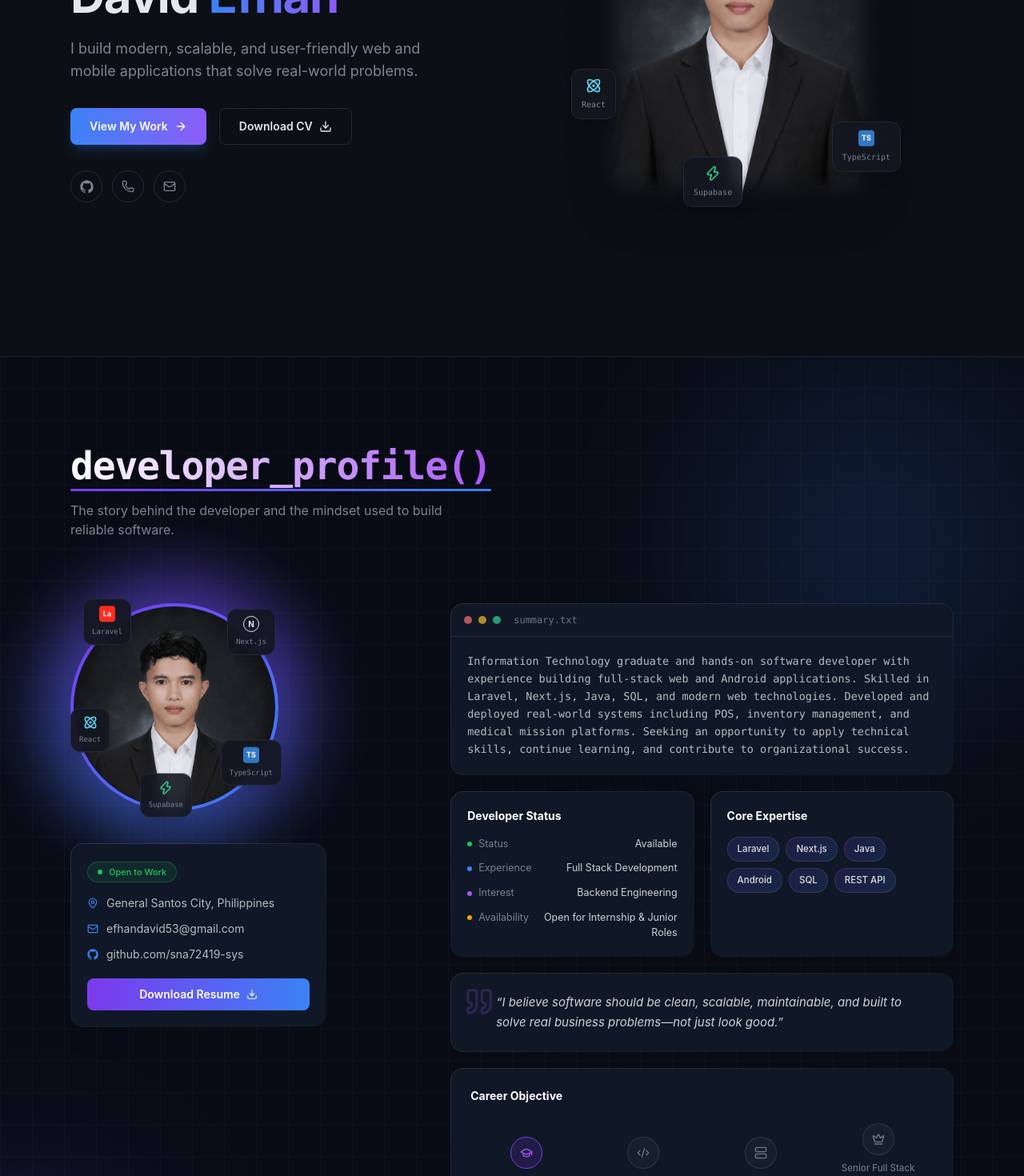
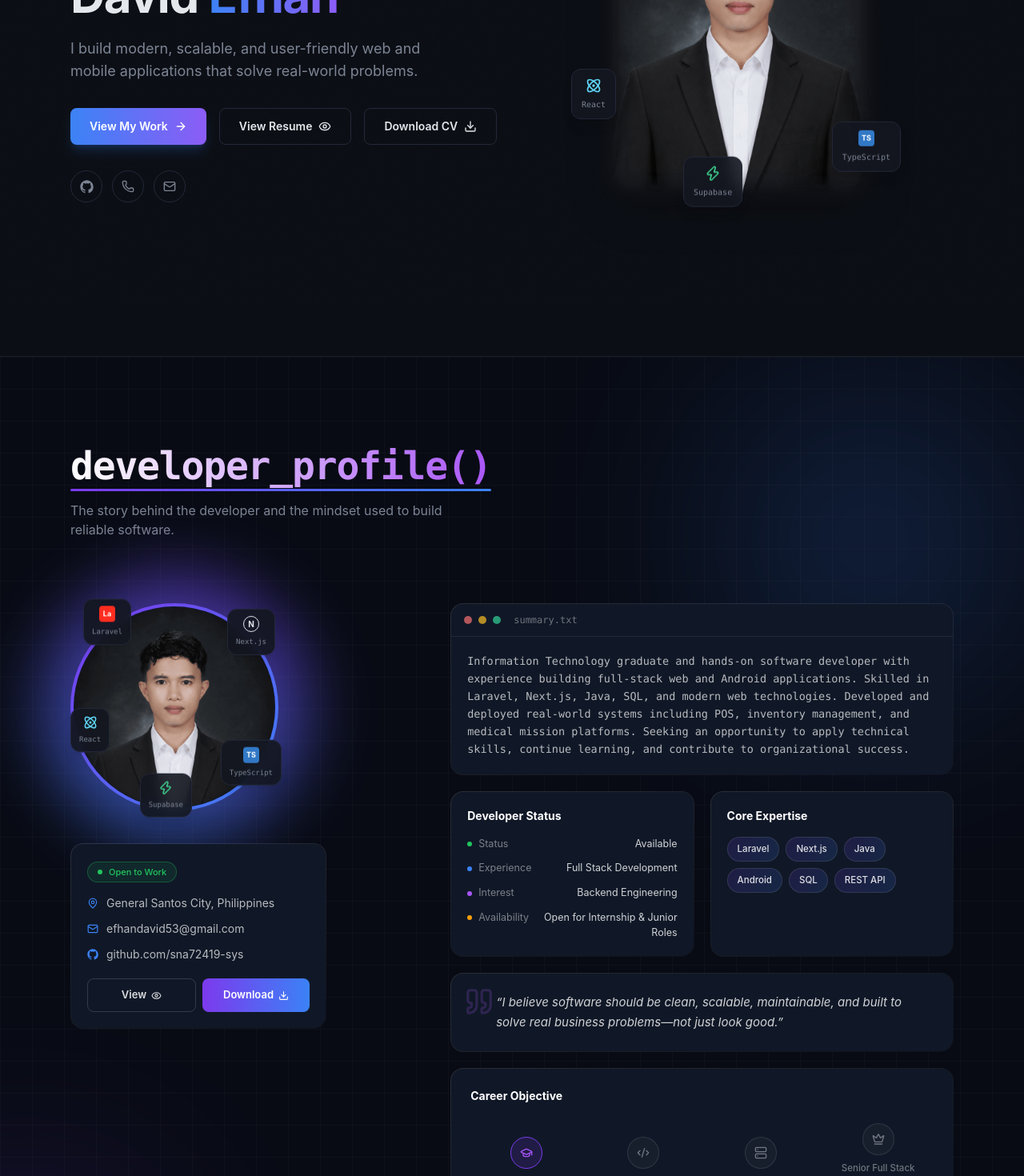
Before and after one commit to sna72419-sys/david-efhan-portfolio, a Next.js app: page / in a window 1280 px wide. Shown: the part 420-1890 px from the top of the page at 80% size. Built offline with nearby package versions, Linux system fonts and the light colour scheme.

Commit message:
Add View Resume option alongside Download CV in Hero and About sections

```diff
--- a/components/About.tsx
+++ b/components/About.tsx
@@ -8,6 +8,7 @@ import {
   MapPin,
   Mail,
   Download,
+  Eye,
   Atom,
   Zap,
   Quote,
@@ -242,14 +243,24 @@ export default function About() {
                   </a>
                 </div>
 
+                <div className="mt-5 flex gap-2">
+                  <a
+                    href="/resume.pdf"
+                    target="_blank"
+                    rel="noopener noreferrer"
+                    className="flex-1 inline-flex items-center justify-center gap-1.5 py-2.5 rounded-lg font-semibold text-[13px] text-white/85 border border-white/15 transition-all hover:border-white/30 hover:bg-white/[0.04]"
+                  >
+                    View <Eye size={13} />
+                  </a>
                   <a
                     href="/resume.pdf"
                     download
-                  className="mt-5 inline-flex items-center justify-center gap-2 w-full py-2.5 rounded-lg font-semibold text-sm text-white transition-transform active:scale-[0.98] hover:brightness-110"
+                    className="flex-1 inline-flex items-center justify-center gap-1.5 py-2.5 rounded-lg font-semibold text-[13px] text-white transition-transform active:scale-[0.98] hover:brightness-110"
                     style={{ backgroundImage: "linear-gradient(90deg, #7C3AED, #3B82F6)" }}
                   >
-                  Download Resume <Download size={14} />
+                    Download <Download size={13} />
                   </a>
+                </div>
               </div>
             </div>
           </motion.div>
--- a/components/Hero.tsx
+++ b/components/Hero.tsx
@@ -4,7 +4,7 @@ import { useEffect, useRef } from "react";
 import { motion } from "framer-motion";
 import Image from "next/image";
 import { profile } from "@/lib/data";
-import { Download, ArrowRight, Mail, Phone, Atom, Zap } from "lucide-react";
+import { Download, ArrowRight, Mail, Phone, Atom, Zap, Eye } from "lucide-react";
 import { gsap, ScrollTrigger } from "@/lib/gsap";
 
 function GithubIcon({ size = 18, className = "" }: { size?: number; className?: string }) {
@@ -120,6 +120,14 @@ export default function Hero() {
                 style={{ backgroundImage: "linear-gradient(90deg, var(--hero-blue), var(--hero-purple))" }}
               >
                 View My Work <ArrowRight size={16} />
+              </a>
+              <a
+                href="/resume.pdf"
+                target="_blank"
+                rel="noopener noreferrer"
+                className="inline-flex items-center justify-center gap-2 px-6 py-3 rounded-lg border border-border-dim text-foreground font-semibold text-sm hover:border-accent-cyan hover:text-accent-cyan transition"
+              >
+                View Resume <Eye size={16} />
               </a>
               <a
                 href="/resume.pdf"
```
Lines whose indentation alone changed are shown as unchanged.
